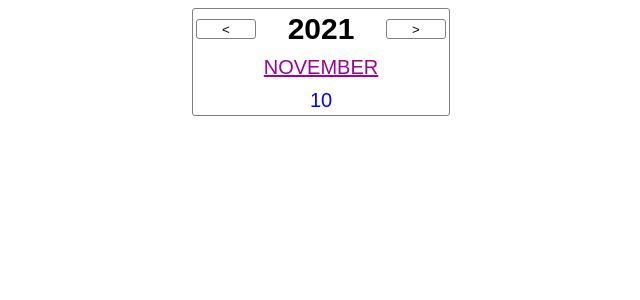
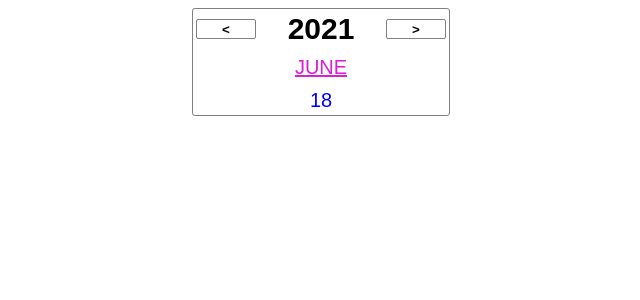
Before and after one commit to YevhenSergienko/reactcalendar, a React (Create React App) app: page / in a window 1280 px wide. Shown: the top 300 px of the page, without its empty margins (319-959 px from the left). Built offline with nearby package versions, Linux system fonts and the light colour scheme.

Commit message:
transfer of component styles to separate files and applying the current date as the start value

```diff
--- a/src/components/App.js
+++ b/src/components/App.js
@@ -5,26 +5,28 @@ import Day from "./day";
 import "../index.css"
 
 function App () {
-  const [isYear, setYear] = React.useState(2021)
+  const date = new Date();
+  const currentYear = date.getFullYear();
+  const month = date.toLocaleString('default', { month: 'long' });
+  const day = date.getDate();
+  const [selectedYear, setYear] = React.useState(currentYear)
 
   const  handleYearChange = function(yearNumber) {
     setYear(yearNumber);
   }
 
-  const date = new Date(isYear, 10, 10);
-  const month = date.toLocaleString('default', { month: 'long' });
 
   return (
     <div className="app">
       <Year
-      number={isYear}
+      number={selectedYear}
       onYearChange={handleYearChange}
       />
       <Month
       number={month}
       />
       <Day
-      number={10}
+      number={day}
       />
     </div>
   );
--- /dev/null
+++ b/src/components/day.css
@@ -0,0 +1,6 @@
+.date {
+    padding-top: 10px;
+    font-size: 20px;
+    font-weight: 500;
+    color:blue
+  }
--- a/src/components/day.jsx
+++ b/src/components/day.jsx
@@ -1,3 +1,5 @@
+import "./day.css"
+
 function Day(props) {
     return (
         <div className='date'>
--- /dev/null
+++ b/src/components/month.css
@@ -0,0 +1,8 @@
+.month {
+    padding-top: 10px;
+    font-size: 20px;
+    font-weight: 500;
+    text-transform: uppercase;
+    text-decoration: underline;
+    color: rgb(219, 29, 213);
+}
--- a/src/components/month.jsx
+++ b/src/components/month.jsx
@@ -1,3 +1,5 @@
+import "./month.css"
+
 function Month(props) {
     return (
         <div className='month'>
--- /dev/null
+++ b/src/components/year.css
@@ -0,0 +1,19 @@
+.year {
+    display: flex;
+    justify-content: space-between;
+    align-items:center;
+    width: 250px;
+    font-size: 30px;
+    font-weight: 700;
+
+
+}
+
+.app button {
+    width: 60px;
+    height: 20px;
+    border: 1px solid grey;
+    border-radius: 2px;
+    background-color: white;
+    font-weight: 700;
+}
--- a/src/components/year.jsx
+++ b/src/components/year.jsx
@@ -1,3 +1,5 @@
+import "./year.css"
+
 function Year(props) {
     const prevClick = () => {
         props.onYearChange(props.number - 1);
--- a/src/index.css
+++ b/src/index.css
@@ -11,38 +11,3 @@
   border: 1px solid gray;
   border-radius: 3px;
 }
-
-.year {
-    display: flex;
-    justify-content: space-between;
-    align-items:center;
-    width: 250px;
-    font-size: 30px;
-    font-weight: 700;
-
-
-}
-
-.app button {
-  width: 60px;
-  height: 20px;
-  border: 1px solid grey;
-  border-radius: 3px;
-  background-color: white;
-}
-
-.month {
-  padding-top: 10px;
-  font-size: 20px;
-  font-weight: 500;
-  text-transform: uppercase;
-  text-decoration: underline;
-  color: rgb(156, 4, 151);
-}
-
-.date {
-  padding-top: 10px;
-  font-size: 20px;
-  font-weight: 500;
-  color:blue
-}
```
